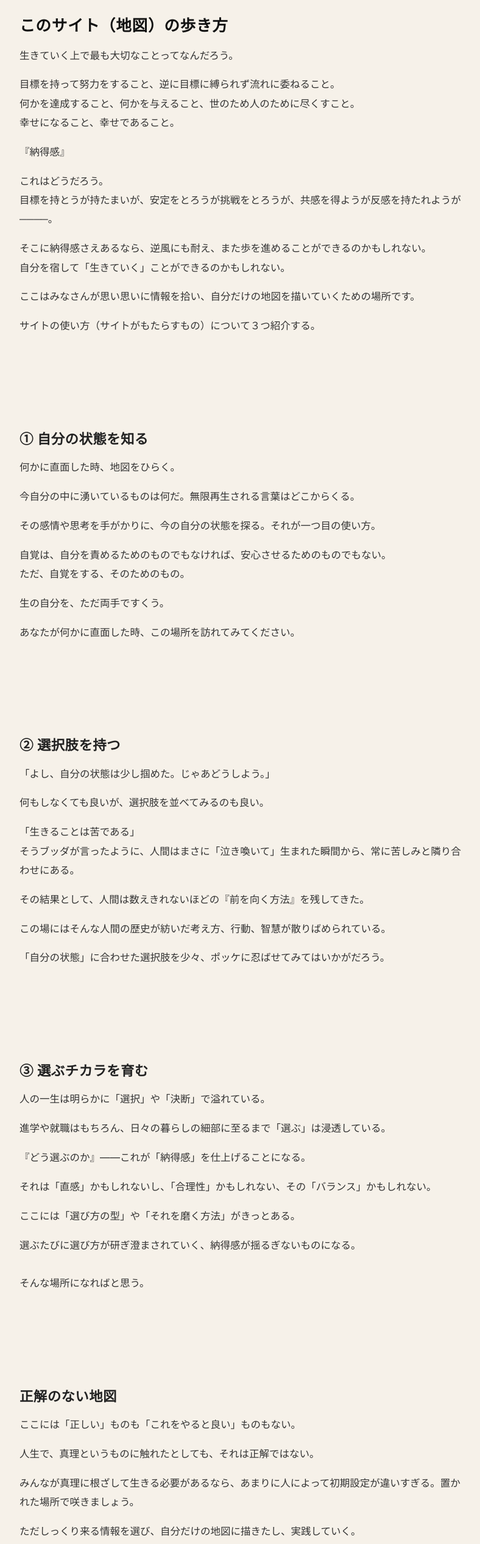
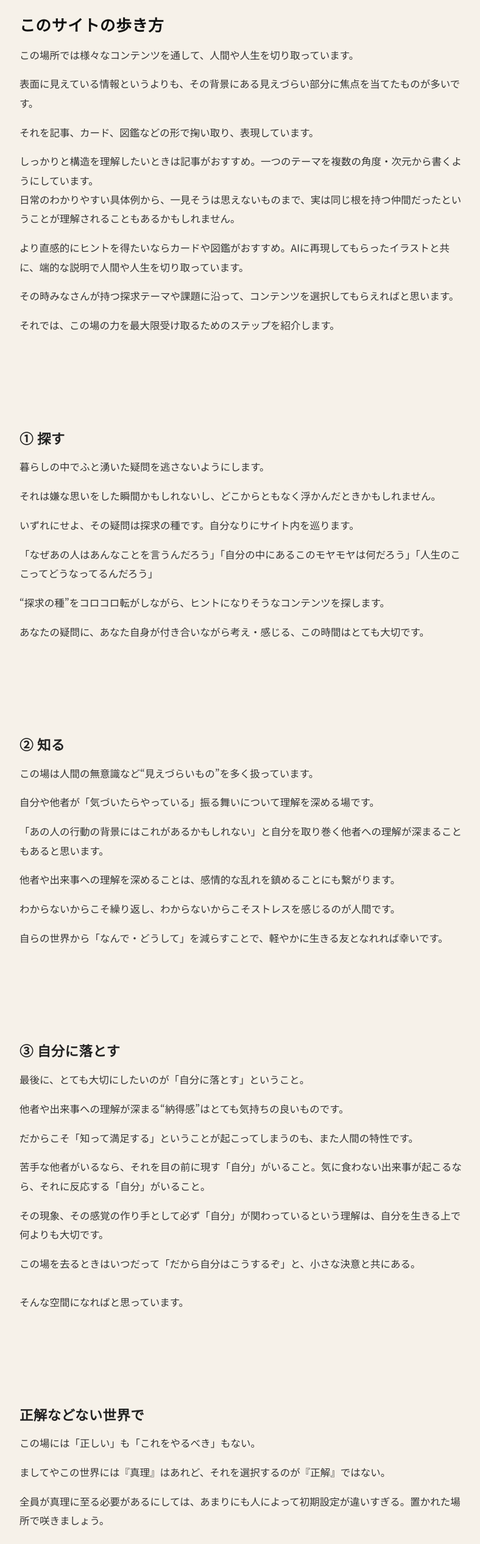
Before and after one commit to hiracoh/watashihertz, a Next.js app: page /guide in a window 1280 px wide. Shown: the part 140-2672 px from the top of the page at 61% size, without its empty margins (240-1028 px from the left). Built offline with nearby package versions, Linux system fonts and the light colour scheme; a web font is replaced by a local one.

Commit message:
Update page.js

```diff
--- a/app/guide/page.js
+++ b/app/guide/page.js
@@ -2,85 +2,82 @@ export default function GuidePage() {
   return (
     <main style={{ maxWidth: 768, margin: "0 auto", padding: "40px 16px" }}>
       <h1 style={{ fontSize: "1.6rem", fontWeight: 600, marginBottom: "1rem" }}>
-        このサイト（地図）の歩き方
+        このサイトの歩き方
       </h1>
 
-      <p>{`生きていく上で最も大切なことってなんだろう。`}</p>
+      <p>{`この場所では様々なコンテンツを通して、人間や人生を切り取っています。`}</p>
 
-      <p>{`目標を持って努力をすること、逆に目標に縛られず流れに委ねること。
-何かを達成すること、何かを与えること、世のため人のために尽くすこと。
-幸せになること、幸せであること。`}</p>
+      <p>{`表面に見えている情報というよりも、その背景にある見えづらい部分に焦点を当てたものが多いです。`}</p>
 
-      <p>{`『納得感』
+      <p>{`それを記事、カード、図鑑などの形で掬い取り、表現しています。
       `}</p>
 
-      <p>{`これはどうだろう。
-目標を持とうが持たまいが、安定をとろうが挑戦をとろうが、共感を得ようが反感を持たれようが────。`}</p>
+      <p>{`しっかりと構造を理解したいときは記事がおすすめ。一つのテーマを複数の角度・次元から書くようにしています。
+      日常のわかりやすい具体例から、一見そうは思えないものまで、実は同じ根を持つ仲間だったということが理解されることもあるかもしれません。`}</p>
 
-      <p>{`そこに納得感さえあるなら、逆風にも耐え、また歩を進めることができるのかもしれない。
-自分を宿して「生きていく」ことができるのかもしれない。`}</p>
+      <p>{`より直感的にヒントを得たいならカードや図鑑がおすすめ。AIに再現してもらったイラストと共に、端的な説明で人間や人生を切り取っています。`}</p>
 
-      <p>{`ここはみなさんが思い思いに情報を拾い、自分だけの地図を描いていくための場所です。`}</p>
+      <p>{`その時みなさんが持つ探求テーマや課題に沿って、コンテンツを選択してもらえればと思います。`}</p>
 
-      <p>{`サイトの使い方（サイトがもたらすもの）について３つ紹介する。`}</p>
+      <p>{`それでは、この場の力を最大限受け取るためのステップを紹介します。`}</p>
 
-      <h2>① 自分の状態を知る</h2>
+      <h2>① 探す</h2>
 
-      <p>{`何かに直面した時、地図をひらく。`}</p>
+      <p>{`暮らしの中でふと湧いた疑問を逃さないようにします。`}</p>
 
-      <p>{`今自分の中に湧いているものは何だ。無限再生される言葉はどこからくる。`}</p>
+      <p>{`それは嫌な思いをした瞬間かもしれないし、どこからともなく浮かんだときかもしれません。`}</p>
 
-      <p>{`その感情や思考を手がかりに、今の自分の状態を探る。それが一つ目の使い方。`}</p>
+      <p>{`いずれにせよ、その疑問は探求の種です。自分なりにサイト内を巡ります。`}</p>
 
-      <p>{`自覚は、自分を責めるためのものでもなければ、安心させるためのものでもない。
-      ただ、自覚をする、そのためのもの。`}</p>
+      <p>{`「なぜあの人はあんなことを言うんだろう」「自分の中にあるこのモヤモヤは何だろう」「人生のここってどうなってるんだろう」`}</p>
 
-      <p>{`生の自分を、ただ両手ですくう。`}</p>
+      <p>{`“探求の種”をコロコロ転がしながら、ヒントになりそうなコンテンツを探します。`}</p>
 
-      <p>{`あなたが何かに直面した時、この場所を訪れてみてください。`}</p>
+      <p>{`あなたの疑問に、あなた自身が付き合いながら考え・感じる、この時間はとても大切です。`}</p>
 
-      <h2>② 選択肢を持つ</h2>
+      <h2>② 知る</h2>
 
-      <p>{`「よし、自分の状態は少し掴めた。じゃあどうしよう。」`}</p>
+      <p>{`この場は人間の無意識など“見えづらいもの”を多く扱っています。`}</p>
 
-      <p>{`何もしなくても良いが、選択肢を並べてみるのも良い。`}</p>
+      <p>{`自分や他者が「気づいたらやっている」振る舞いについて理解を深める場です。`}</p>
 
-      <p>{`「生きることは苦である」
-そうブッダが言ったように、人間はまさに「泣き喚いて」生まれた瞬間から、常に苦しみと隣り合わせにある。`}</p>
+      <p>{`「あの人の行動の背景にはこれがあるかもしれない」と自分を取り巻く他者への理解が深まることもあると思います。`}</p>
 
-      <p>{`その結果として、人間は数えきれないほどの『前を向く方法』を残してきた。`}</p>
+      <p>{`他者や出来事への理解を深めることは、感情的な乱れを鎮めることにも繋がります。`}</p>
 
-      <p>{`この場にはそんな人間の歴史が紡いだ考え方、行動、智慧が散りばめられている。`}</p>
+      <p>{`わからないからこそ繰り返し、わからないからこそストレスを感じるのが人間です。`}</p>
 
-      <p>{`「自分の状態」に合わせた選択肢を少々、ポッケに忍ばせてみてはいかがだろう。`}</p>
+      <p>{`自らの世界から「なんで・どうして」を減らすことで、軽やかに生きる友となれれば幸いです。`}</p>
 
-      <h2>③ 選ぶチカラを育む</h2>
+      <h2>③ 自分に落とす</h2>
 
-      <p>{`人の一生は明らかに「選択」や「決断」で溢れている。`}</p>
+      <p>{`最後に、とても大切にしたいのが「自分に落とす」ということ。`}</p>
 
-      <p>{`進学や就職はもちろん、日々の暮らしの細部に至るまで「選ぶ」は浸透している。`}</p>
+      <p>{`他者や出来事への理解が深まる“納得感”はとても気持ちの良いものです。`}</p>
 
-      <p>{`『どう選ぶのか』――これが「納得感」を仕上げることになる。`}</p>
+      <p>{`だからこそ「知って満足する」ということが起こってしまうのも、また人間の特性です。`}</p>
 
-      <p>{`それは「直感」かもしれないし、「合理性」かもしれない、その「バランス」かもしれない。`}</p>
+      <p>{`苦手な他者がいるなら、それを目の前に現す「自分」がいること。気に食わない出来事が起こるなら、それに反応する「自分」がいること。`}</p>
 
-      <p>{`ここには「選び方の型」や「それを磨く方法」がきっとある。`}</p>
+      <p>{`その現象、その感覚の作り手として必ず「自分」が関わっているという理解は、自分を生きる上で何よりも大切です。`}</p>
 
-      <p>{`選ぶたびに選び方が研ぎ澄まされていく、納得感が揺るぎないものになる。
+      <p>{`この場を去るときはいつだって「だから自分はこうするぞ」と、小さな決意と共にある。
 
-      そんな場所になればと思う。`}</p>
+      そんな空間になればと思っています。`}</p>
 
-      <h2>正解のない地図</h2>
+      <h2>正解などない世界で</h2>
 
-      <p>{`ここには「正しい」ものも「これをやると良い」ものもない。`}</p>
+      <p>{`この場には「正しい」も「これをやるべき」もない。`}</p>
 
-      <p>{`人生で、真理というものに触れたとしても、それは正解ではない。`}</p>
+      <p>{`ましてやこの世界には『真理』はあれど、それを選択するのが『正解』ではない。`}</p>
 
-      <p>{`みんなが真理に根ざして生きる必要があるなら、あまりに人によって初期設定が違いすぎる。置かれた場所で咲きましょう。`}</p>
+      <p>{`全員が真理に至る必要があるにしては、あまりにも人によって初期設定が違いすぎる。置かれた場所で咲きましょう。`}</p>
 
-      <p>{`ただしっくり来る情報を選び、自分だけの地図に描きたし、実践していく。`}</p>
+      <p>{`自らの暮らしで、自らの目前に落ちてきた問いを、自らの感覚を通しながら深めていく。`}</p>
 
-      <p>{`【自らを自覚し、選択肢を並べ、選び取る。】この過程で納得感が増していく、自分が自分に成っていく。`}</p>
+      <p>{`【探す→知る→自分に落とす】`}</p>
+
+      <p>{`他者や出来事を通して自分の現在地を知り、次の自分が決まり、自分の責任で歩を進める。そうして自分が自分に成っていく。`}</p>
 
       <p>{`それぞれの歩幅で残した足跡が、挑戦に向けた力強いものであれ、休憩に腰を下ろすものであれ、自分の足跡だと肯定できるように。`}</p>
 
```
